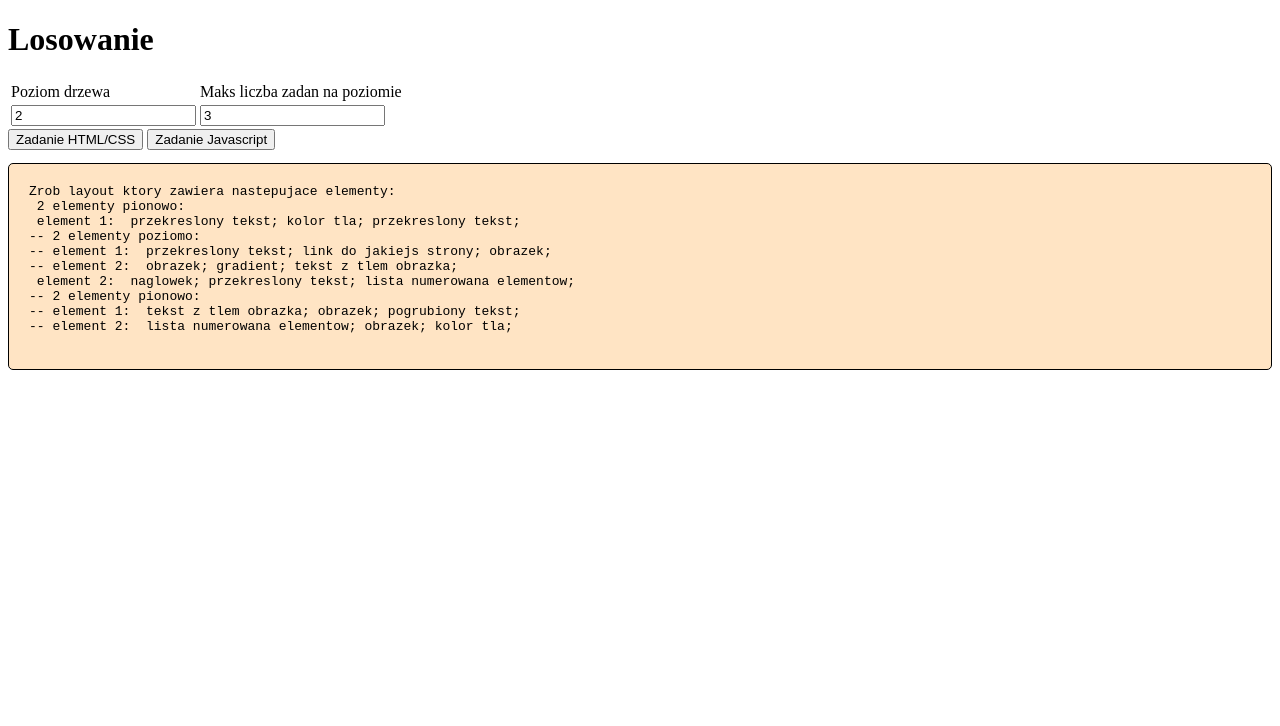
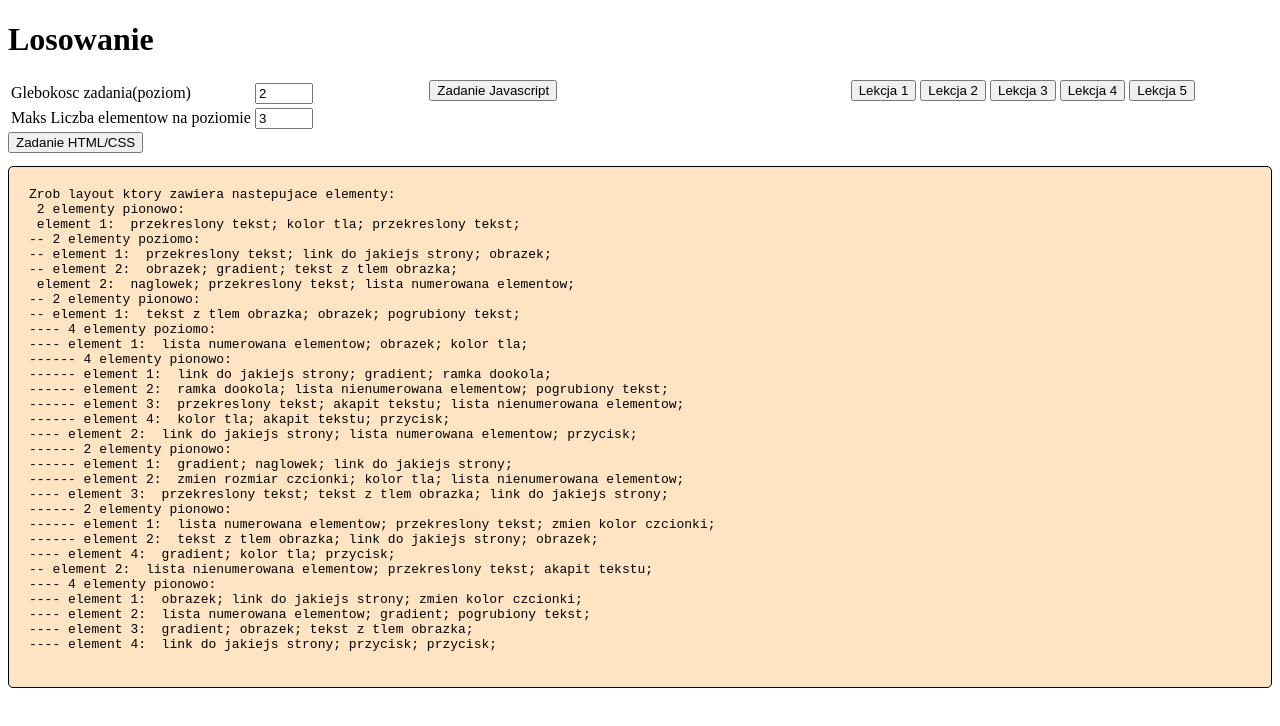
Before and after one commit to programistyczna-samodzielnosc/programming-exercise-generator, a website: page index.html in a window 1280 px wide. Both pictures are taken after a click on the button "Zadanie HTML/CSS". Drawn offline with nearby package versions, Linux system fonts and the light colour scheme.

Commit message:
Wyswietlanie lekcji i zmiana ukladu generatorka zadan

```diff
--- a/index.html
+++ b/index.html
@@ -1,51 +1,133 @@
 <!DOCTYPE html>
 <html>
+
 <head>
     <meta charset="utf-8">
     <title>Stronka generujaca zadania</title>
     <style>
         pre {
-                padding:20px;
+            padding: 20px;
             background-color: bisque;
-                border:1px solid black;
+            border: 1px solid black;
             border-radius: 5px;
             overflow-y: auto;
+        }
+
+        .opcje {
+            display: flex;
+        }
+
+        .opcja {
+            flex: 1;
+        }
+
+        input {
+            width: 50px;
         }
     </style>
     <script src="htmlCSSGenerator.js"></script>
     <script src="https://cdnjs.cloudflare.com/ajax/libs/underscore.js/1.9.1/underscore-min.js"></script>
     <script src="jsGenerator.js"></script>
     <script>
+        function tajnaOperacja(kryptonim) {
+            switch (kryptonim) {
+                case 'Alfa': console.log('wysli team alfa do Afryki'); break;
+                case 'Beta': console.log('wyslij team beta do Belgii'); break;
+                case 'C': console.log('wyslij Cypriana do Pragi'); break;
+                case 'D': console.log('wyslij Dominika do Danii'); break;
+                case 'E': console.log('wyslij Ernesta nad Eufrat'); break;
+                default: console.log('wyslij Policje za falszywe zgloszenie');
+            }
+        }
         function wyswietlZadanie(exerciseGenerator) {
+            let trescZadania = ""
+
+            switch (exerciseGenerator) {
+                case htmlCssGenerator: {
+                    trescZadania = exerciseGenerator();
+                    break;
+                }
+                case jsGenerator: {
                     let opcjaGlebokosc = document.querySelector('.opcja__glebokosc').value
                     let opcjaSzerokosc = document.querySelector('.opcja__szerokosc').value - 1
+                    trescZadania = exerciseGenerator(opcjaGlebokosc, opcjaSzerokosc)
+                    break;
+                }
+            }
 
-                let trescZadania = exerciseGenerator(opcjaGlebokosc,opcjaSzerokosc)
             document.getElementById('tresc').innerHTML = trescZadania;
+
+
+        }
+        function wyswietlLekcje(nr) {
+            document.getElementById('tresc').innerHTML = lessonsGenerator(nr);
+        }
+
+        function lessonsGenerator(nr) {
+            switch (nr) {
+                case 1: return '<iframe width="560" height="315" src="https://www.youtube.com/embed/ES5GGm6M7So" frameborder="0" allow="accelerometer; autoplay; encrypted-media; gyroscope; picture-in-picture" allowfullscreen></iframe>';
+                case 2: return '<iframe width="560" height="315" src="https://www.youtube.com/embed/ilD15BtfdXI" frameborder="0" allow="accelerometer; autoplay; encrypted-media; gyroscope; picture-in-picture" allowfullscreen></iframe>';
+                case 3: return '<iframe width="560" height="315" src="https://www.youtube.com/embed/UPTqykY60qU" frameborder="0" allow="accelerometer; autoplay; encrypted-media; gyroscope; picture-in-picture" allowfullscreen></iframe>';
+                case 4: return '<iframe width="560" height="315" src="https://www.youtube.com/embed/UFOu5ErYU2g" frameborder="0" allow="accelerometer; autoplay; encrypted-media; gyroscope; picture-in-picture" allowfullscreen></iframe>';
+                case 5: return '<iframe width="560" height="315" src="https://www.youtube.com/embed/tAebjnyki2s" frameborder="0" allow="accelerometer; autoplay; encrypted-media; gyroscope; picture-in-picture" allowfullscreen></iframe>';
+            }
+
         }
     </script>
 </head>
+
 <body>
     <div class="losowanie">
         <h1>Losowanie</h1>
         <div class="opcje">
+            <div class="opcja opcja__htmlcss">
                 <table>
                     <tr>
-                        <td>Poziom drzewa</td>
-                        <td>Maks liczba zadan na poziomie</td>
+                        <td>
+                            <label>Glebokosc zadania(poziom)</label>
+                        </td>
+                        <td>
+                            <input type="text" placeholder="Poziom drzewa" value="2" class="opcja opcja__glebokosc">
+                        </td>
                     </tr>
                     <tr>
-                        <td><input type="text" placeholder="Poziom drzewa" value="2" class="opcja opcja__glebokosc"></td>
-                        <td><input type="text" placeholder="Maks liczba zadan na poziomie" value="3" class="opcja opcja__szerokosc"></td>
+                        <td>
+                            <label>Maks Liczba elementow na poziomie</label>
+                        </td>
+                        <td>
+                            <input type="text" placeholder="Maks liczba zadan na poziomie" value="3"
+                                class="opcja opcja__szerokosc">
+                        </td>
                     </tr>
                 </table>
+                <div>
+                    <button onclick="wyswietlZadanie(htmlCssGenerator)">Zadanie HTML/CSS</button>
                 </div>
-            <button onclick="wyswietlZadanie(htmlCssGenerator)">Zadanie HTML/CSS</button>
+
+
+            </div>
+            <div class="opcja opcja__underscore">
                 <button onclick="wyswietlZadanie(jsGenerator)">Zadanie Javascript</button>
+            </div>
+            <div class="opcja opcja__cwiczenia">
+                <button onclick="wyswietlLekcje(1)">Lekcja 1</button>
+                <button onclick="wyswietlLekcje(2)">Lekcja 2</button>
+                <button onclick="wyswietlLekcje(3)">Lekcja 3</button>
+                <button onclick="wyswietlLekcje(4)">Lekcja 4</button>
+                <button onclick="wyswietlLekcje(5)">Lekcja 5</button>
+            </div>
+        </div>
+
+
         <div id="tresc">
             Treść zadania
+        </div>
+        <div id="filmiki">
+
+
         </div>
     </div>
 
 </body>
+
 </html>
```
Lines whose indentation alone changed are shown as unchanged.
